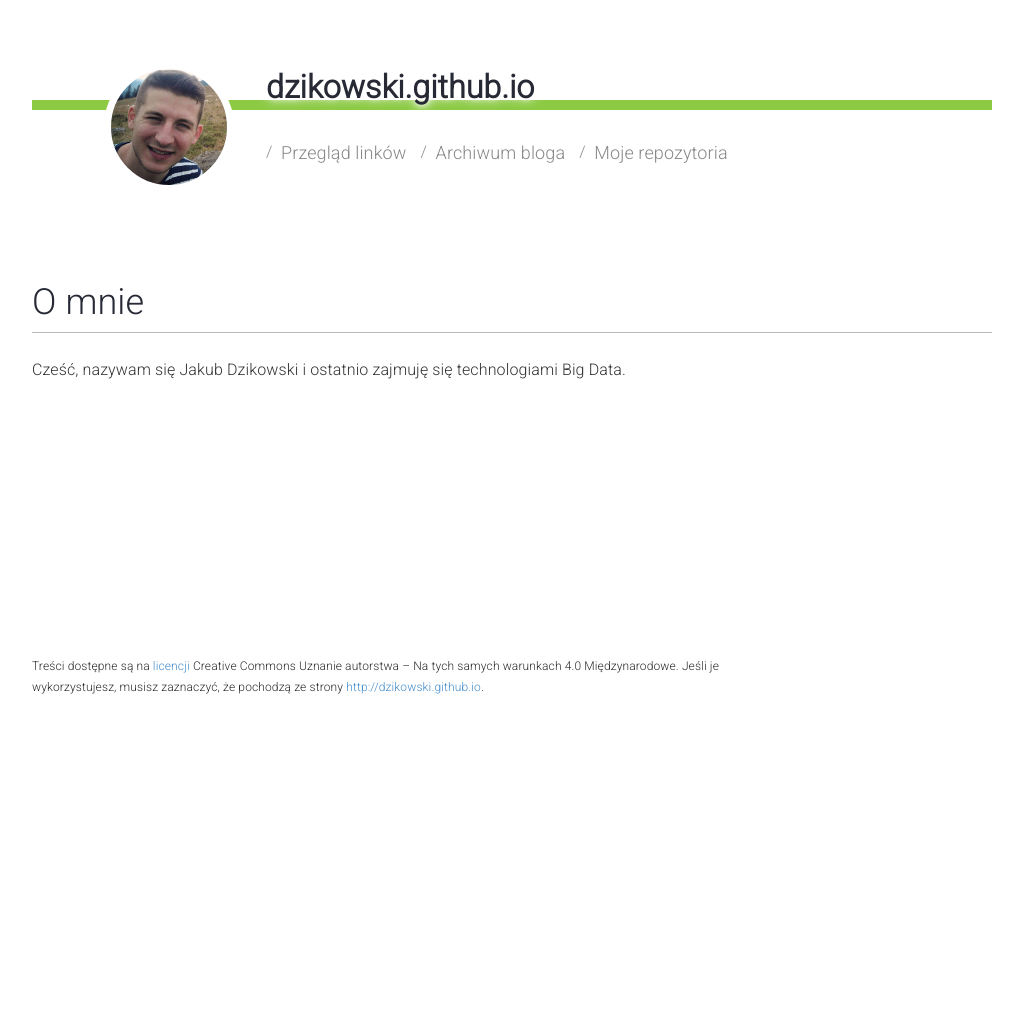
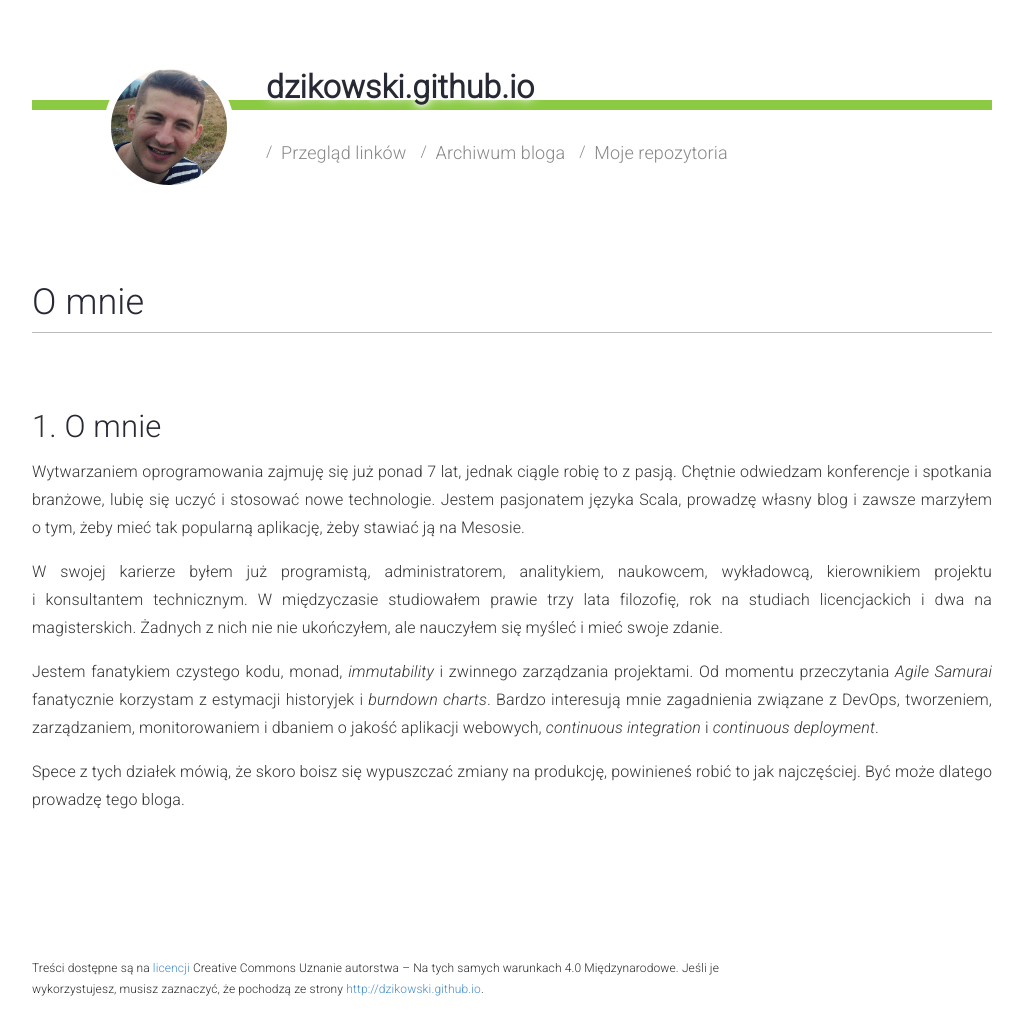
Before and after one commit to dzikowski/dzikowski.github.io, a Jekyll site: the page built from about.md, in a window 1280 px wide. Shown: the whole page, without its empty margins (128-1151 px from the left). Built offline with Jekyll 4.4.1, drawn with Linux system fonts in a browser that asks for light colours; nearby versions of some CDN libraries; before the commit the page ends 900 px from its top, so only the background shows below that.

Commit message:
Udate personal information

```diff
--- a/about.md
+++ b/about.md
@@ -4,4 +4,19 @@ title: O mnie
 permalink: /about/
 ---
 
-Cześć, nazywam się Jakub Dzikowski i ostatnio zajmuję się technologiami Big Data.
+O mnie
+---
+
+Wytwarzaniem oprogramowania zajmuję się już ponad 7 lat, jednak ciągle robię to z pasją.
+Chętnie odwiedzam konferencje i spotkania branżowe, lubię się uczyć i stosować nowe technologie.
+Jestem pasjonatem języka Scala, prowadzę własny blog i zawsze marzyłem o tym, żeby mieć tak popularną aplikację, żeby stawiać ją na Mesosie.
+
+W swojej karierze byłem już programistą, administratorem, analitykiem, naukowcem, wykładowcą, kierownikiem projektu i konsultantem technicznym.
+W międzyczasie studiowałem prawie trzy lata filozofię, rok na studiach licencjackich i dwa na magisterskich. Żadnych z nich nie nie ukończyłem, ale nauczyłem się myśleć i mieć swoje zdanie.
+
+Jestem fanatykiem czystego kodu, monad, _immutability_ i zwinnego zarządzania projektami.
+Od momentu przeczytania _Agile Samurai_ fanatycznie korzystam z estymacji historyjek i _burndown charts_.
+Bardzo interesują mnie zagadnienia związane z DevOps, tworzeniem, zarządzaniem, monitorowaniem i dbaniem o jakość aplikacji webowych, _continuous integration_ i _continuous deployment_.
+
+Spece z tych działek mówią, że skoro boisz się wypuszczać zmiany na produkcję, powinieneś robić to jak najczęściej.
+Być może dlatego prowadzę tego bloga.
```
